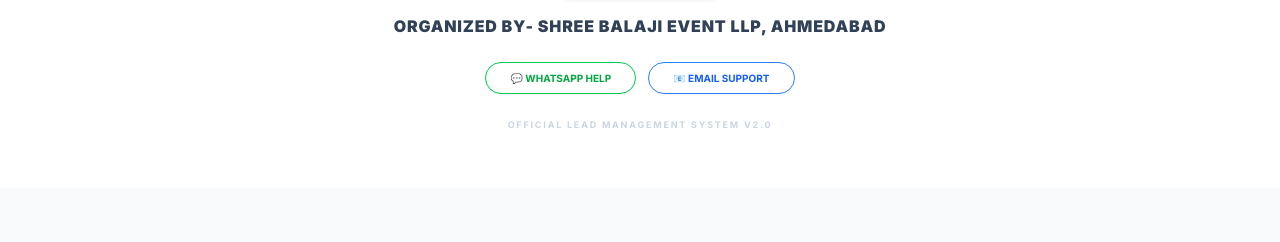
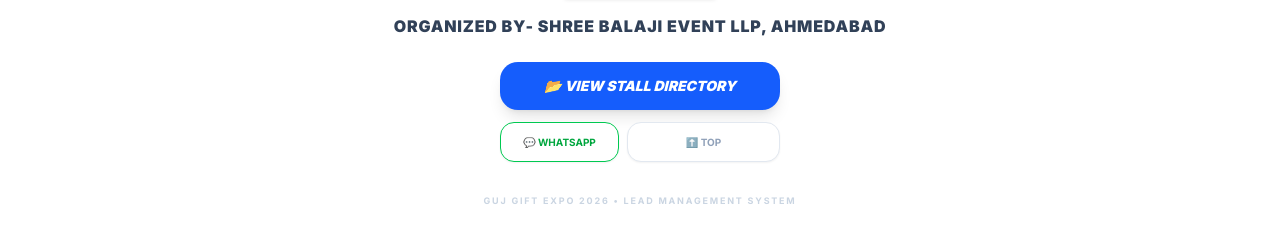
Before and after one commit to connect-gujgift/guj-gift-expo-2026, a Next.js app: page / in a window 1280 px wide. Shown: the part 1251-1493 px from the top of the page. Before the commit the page ends 1439 px from the top, so only its background shows below. Built offline with nearby package versions, Linux system fonts and the light colour scheme.

Commit message:
Add Stall Directory and Top navigation to footer

```diff
--- a/components/AppFooter.tsx
+++ b/components/AppFooter.tsx
@@ -1,9 +1,16 @@
 'use client'
 
 import React from 'react'
+import { useRouter } from 'next/navigation'
 import { Button } from "@/components/ui/button"
 
 export default function AppFooter() {
+  const router = useRouter()
+
+  const scrollToTop = () => {
+    window.scrollTo({ top: 0, behavior: 'smooth' })
+  }
+
   return (
     <footer className="bg-white border-t border-slate-200 pt-12 pb-14 mt-auto w-full">
       <div className="flex flex-col items-center justify-center text-center px-4">
@@ -23,22 +30,34 @@
           Organized by- Shree Balaji Event LLP, Ahmedabad
         </p>
 
-        {/* 3. NEW: Help & Contact Buttons */}
-        <div className="flex flex-wrap justify-center gap-3">
-          <a href="https://wa.me/+916358260767" target="_blank" rel="noopener noreferrer">
-            <Button variant="outline" size="sm" className="border-green-500 text-green-600 font-bold text-[10px] uppercase hover:bg-green-50 rounded-full px-6">
-              💬 WhatsApp Help
+        {/* 3. Navigation & Directory Buttons */}
+        <div className="flex flex-col gap-3 w-full max-w-[280px]">
+          {/* Main Directory Button */}
+          <Button
+            onClick={() => router.push('/directory')}
+            className="w-full bg-blue-600 hover:bg-blue-700 text-white font-black py-6 rounded-2xl shadow-lg uppercase italic text-sm"
+          >
+            📂 View Stall Directory
+          </Button>
+
+          <div className="flex gap-2">
+            <a href="https://wa.me/+916358260767" target="_blank" rel="noopener noreferrer" className="flex-1">
+              <Button variant="outline" className="w-full border-green-500 text-green-600 font-bold text-[10px] uppercase h-10 rounded-xl">
+                💬 WhatsApp
+              </Button>
+            </a>
+            <Button
+              variant="outline"
+              onClick={scrollToTop}
+              className="flex-1 border-slate-200 text-slate-400 font-bold text-[10px] uppercase h-10 rounded-xl"
+            >
+              ⬆️ Top
             </Button>
-          </a>
-          <a href="mailto:connect@shreebalajievent.com">
-            <Button variant="outline" size="sm" className="border-blue-500 text-blue-600 font-bold text-[10px] uppercase hover:bg-blue-50 rounded-full px-6">
-              📧 Email Support
-            </Button>
-          </a>
+          </div>
         </div>
 
-        <p className="mt-6 text-[9px] font-bold text-slate-300 uppercase tracking-[0.2em]">
-          Official Lead Management System v2.0
+        <p className="mt-8 text-[9px] font-bold text-slate-300 uppercase tracking-[0.2em]">
+          Guj Gift Expo 2026 • Lead Management System
         </p>
       </div>
     </footer>
```
